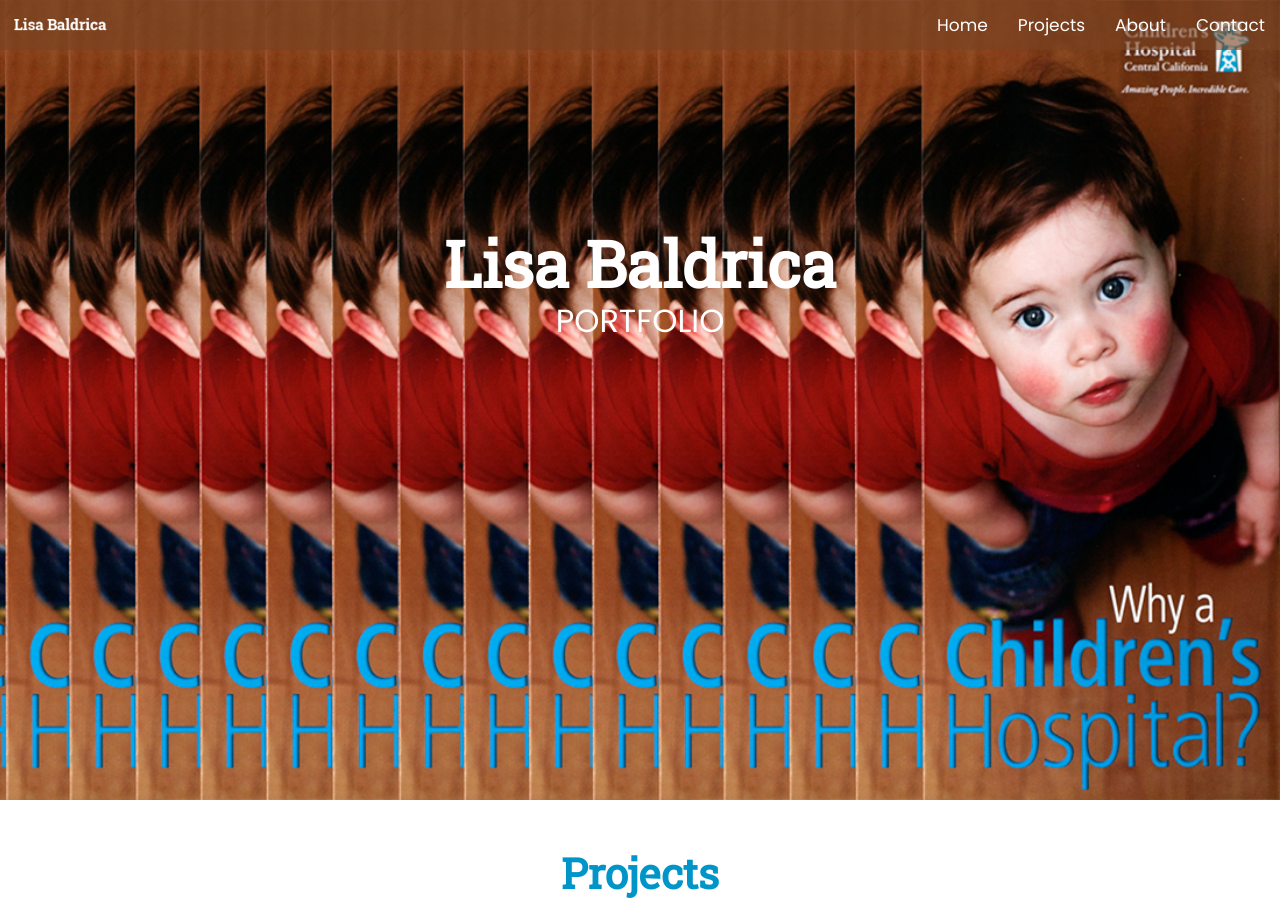
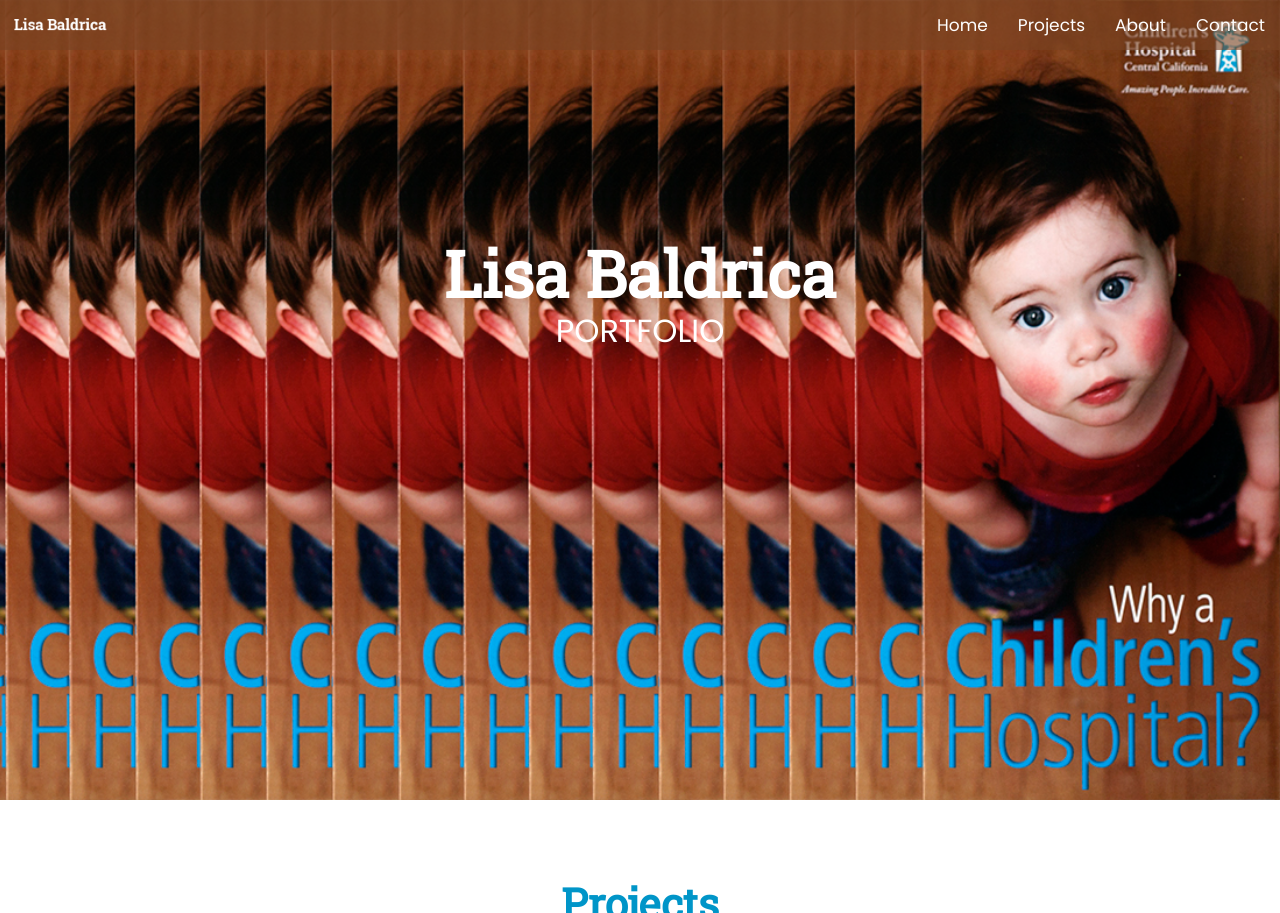
Before and after one commit to lisabaldrica/lisabaldrica.github.io, a plain HTML site: page index.html in a window 1280 px wide. Shown: the top 913 px of the page. Drawn offline with nearby package versions, Linux system fonts and the light colour scheme.

Commit message:
first commit

```diff
--- a/css/style.css
+++ b/css/style.css
@@ -36,9 +36,8 @@
   font-weight: bold;
   color: #fff;
   text-align: center;
-  margin-top: 180px;
+  margin-top: 190px;
 }
-
 .jumbotron p {
   font-family: 'Poppins', sans-serif;
   font-size: 32px;
@@ -48,7 +47,6 @@
   text-align: center;
   margin-top: -10px;
 }
-
 /* projects */
 .projectshead {
   font-family: 'Roboto Slab', serif;
@@ -56,6 +54,7 @@
   font-weight: bold;
   color: #0095c8;
   text-align: center;
+  margin-top: 50px;
   margin-bottom: 20px;
 }
 .thumbnail {
@@ -87,6 +86,7 @@
 /* about */
 #aboutbox {
   background-color: #add8e6;
+  height: 100%vh;
 }
 #aboutcopy {
   font-family: 'Poppins', sans-serif;
```
Lines whose indentation alone changed are shown as unchanged.
